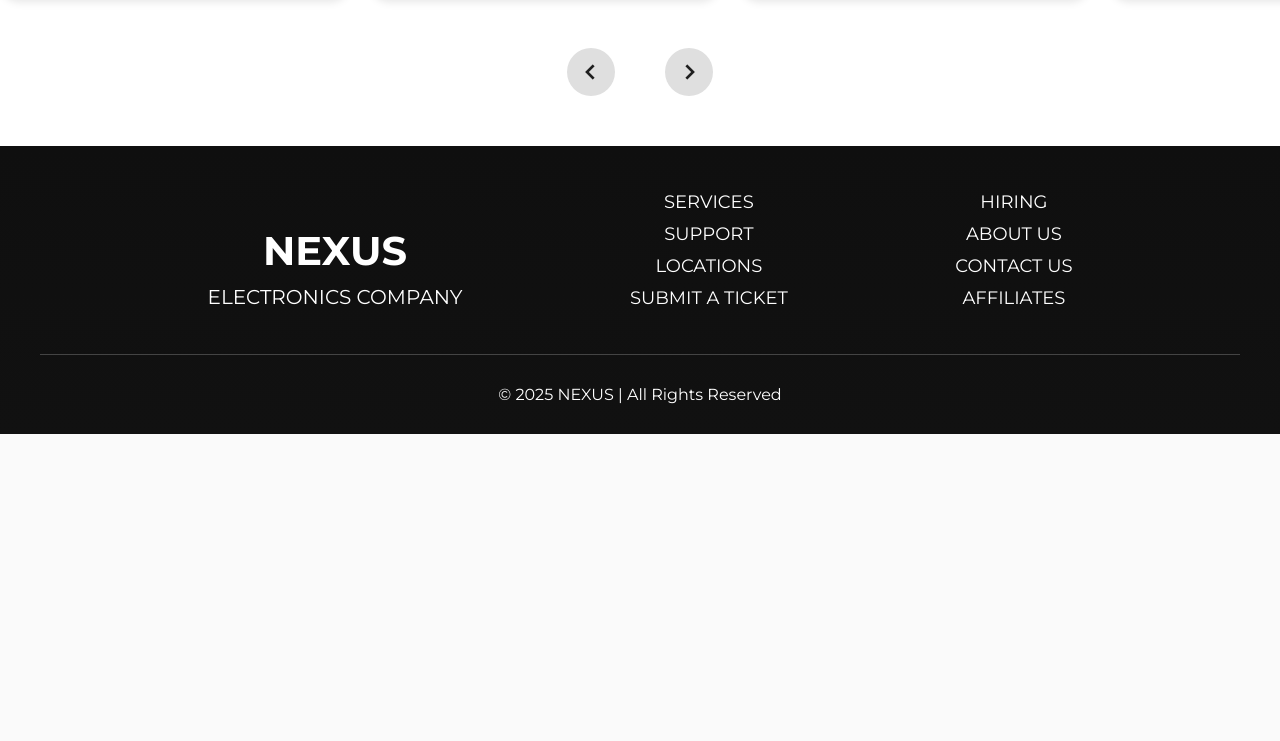
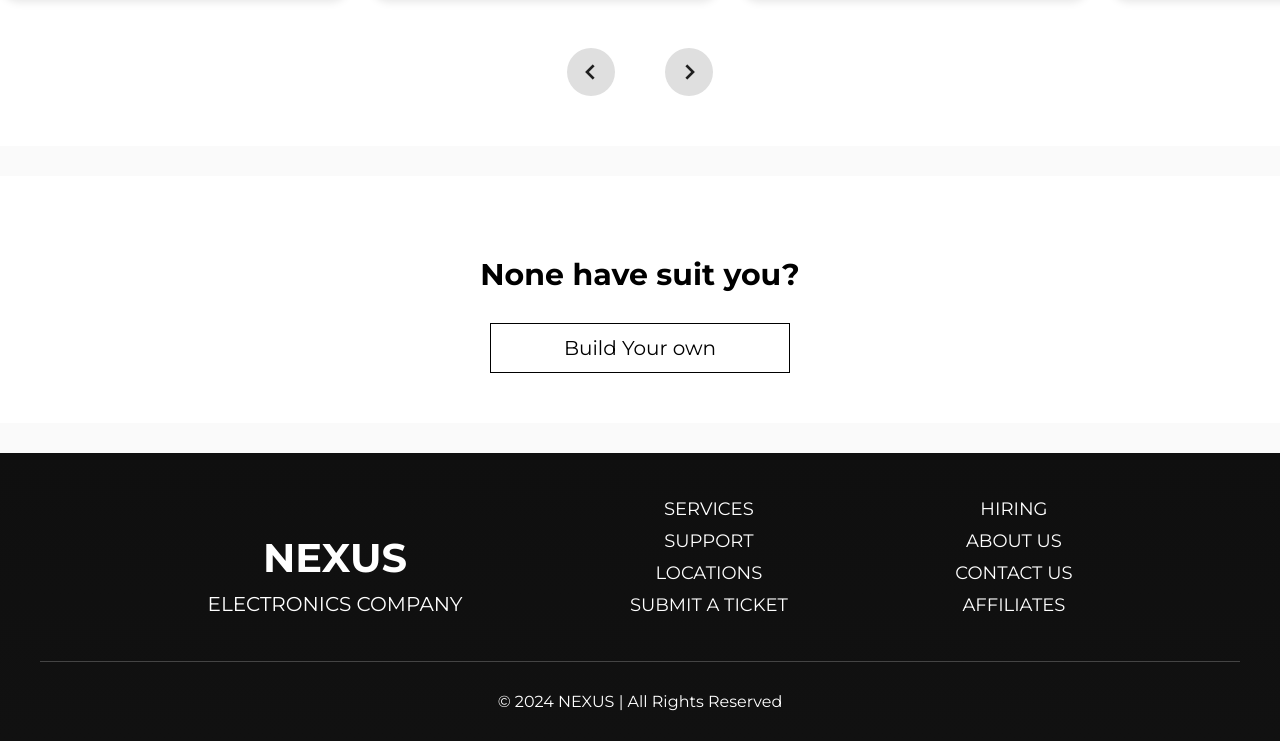
Before and after one commit to bondo2-hub/Nexus, a plain HTML site: page index.html in a window 1280 px wide. Shown: the part 6857-7598 px from the top of the page. Before the commit the page ends 7291 px from the top, so only its background shows below. Drawn offline with nearby package versions, Linux system fonts and the light colour scheme.

Commit message:
index.html

```diff
--- a/index.html
+++ b/index.html
@@ -1,5 +1,5 @@
 <!DOCTYPE html>
-<html lang="en" translate='no'>
+<html lang="en">
 <head>
     <meta charset="UTF-8">
     <meta name="viewport" content="width=device-width, initial-scale=1.0">
@@ -179,6 +179,10 @@
                             <a href="#aether" class="dropdown-link">Aether</a>
                             <a href="#aeropods" class="dropdown-link">AeroPods</a>
                             <a href="#support" class="dropdown-link">Support</a>
+                            <div class='theme-colors'>
+                                <button id='black-color-theme'></button>
+                                <button id='white-color-theme'></button>
+                            </div>
                         </div>
                     </div>
                 </header>
@@ -344,6 +348,10 @@
                 <button class="swipe-right"><i class='bx bx-chevron-right' ></i></button>
             </div>
 
+            <div class="displayer4">
+                <h3>None have suit you?</h3>
+                <button class='BuildBtn'><a href="build.html">Build Your own</a></button>
+            </div>
 
             <section id="footer">
                 <footer class='footer'>
@@ -370,7 +378,7 @@
                         </div>
 
                         <div class="down-footer">
-                            &copy; 2025 NEXUS | All Rights Reserved
+                            &copy; 2024 NEXUS | All Rights Reserved
                         </div>
                     </div>
                 </footer>
@@ -380,3 +388,39 @@
     <script src="script.js"></script>
 </body>
 </html>
+
+<style>
+    .displayer4 {
+        background-color: white;
+        padding: 50px;
+        text-align: center;
+        margin-bottom: 30px;
+        margin-top: 30px;
+        width: 100%;
+    }
+
+    .displayer4 h3 {
+        font-size: 30px;
+    }
+
+    .BuildBtn {
+        font-family: 'Montserrat';
+        background-color: transparent;
+        color: black;
+        width: 300px;
+        height: 50px;
+        border: 1px solid black;
+        cursor: pointer;
+        transition: 0.3s ease-out;
+        font-size: 20px;
+    }
+
+    .BuildBtn:hover {
+       transform: scale(1.02);
+    }
+
+    .BuildBtn a {
+        color: black;
+        text-decoration: none;
+    }
+</style>
```
